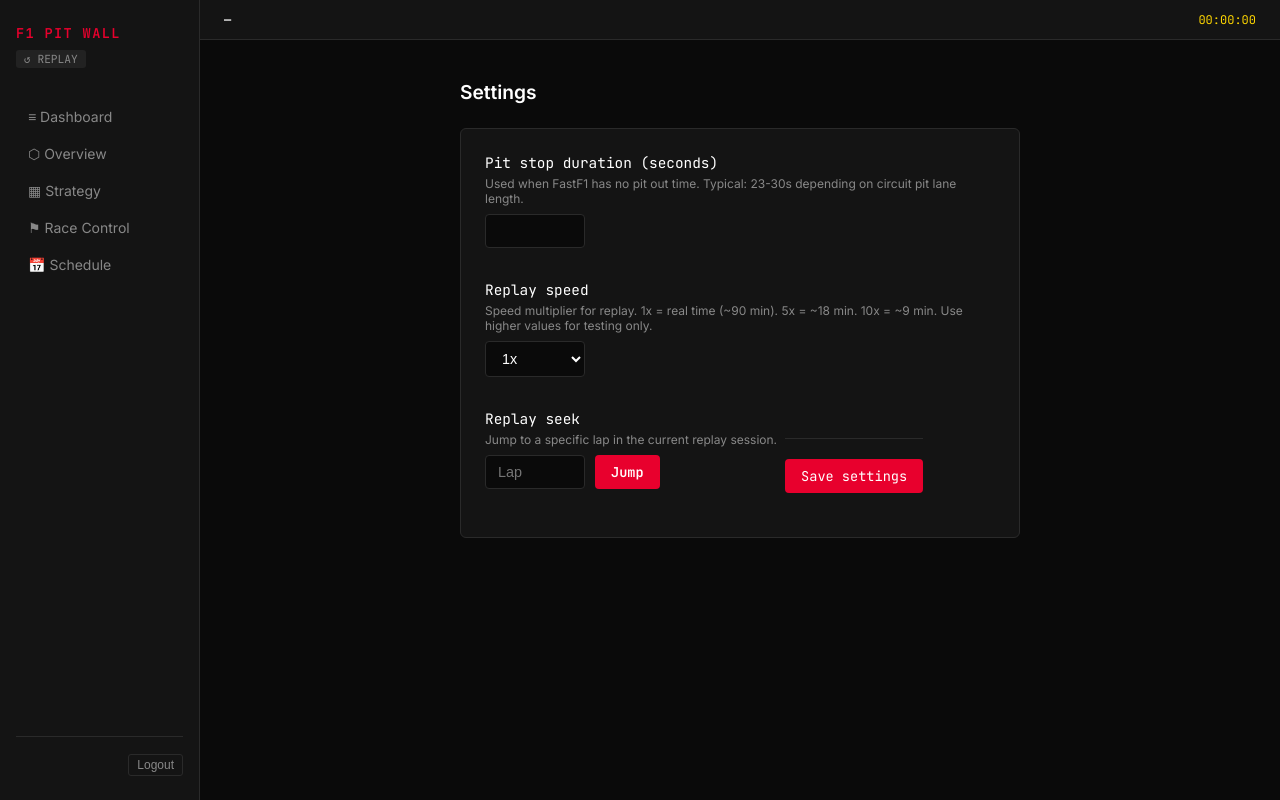
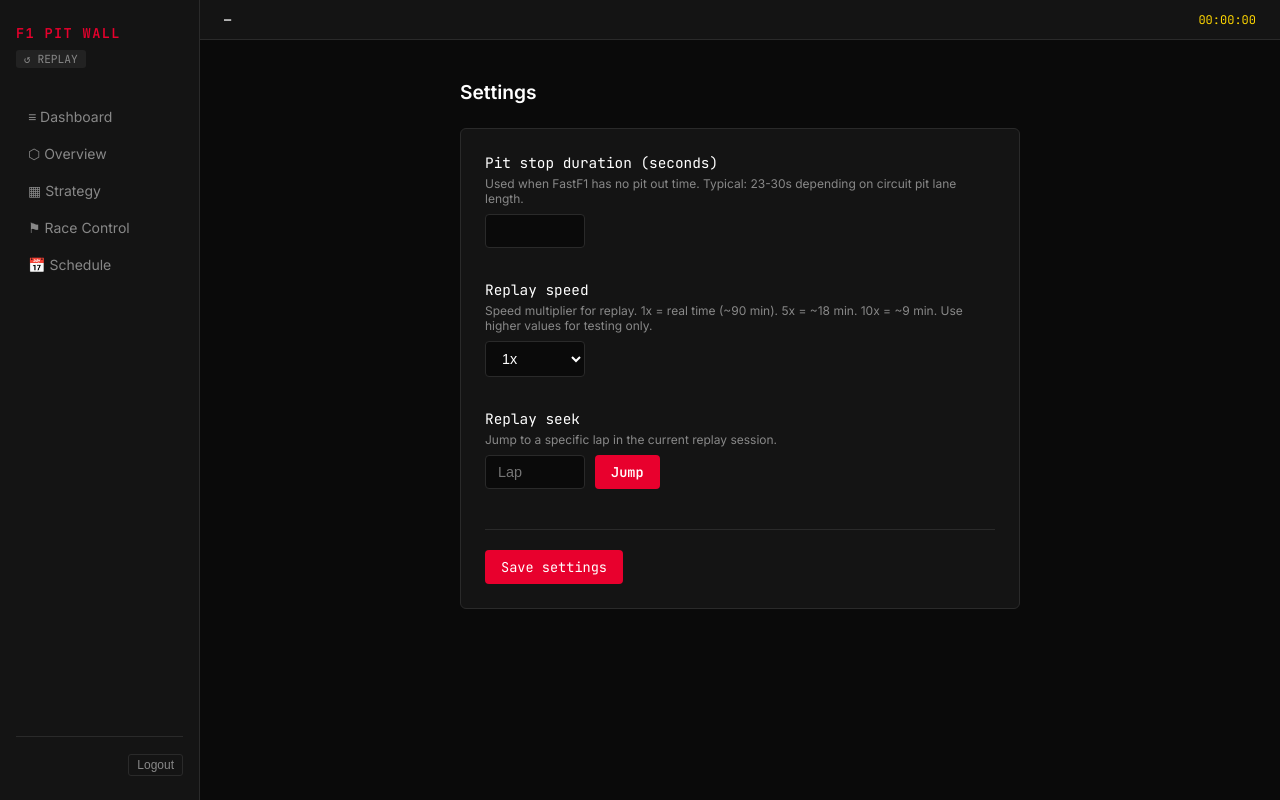
Before and after one commit to mohibb/f1-pitwall, a Python web app: template templates/admin/settings.html in a window 1280 px wide. Run offline with Jinja, Linux system fonts and the light colour scheme; the template is opened without the code that fills it, so the values that code supplies are empty.

Commit message:
fix: settings page Save button layout

```diff
--- a/templates/admin/settings.html
+++ b/templates/admin/settings.html
@@ -83,7 +83,7 @@
                      font-size: 0.85rem; font-family: "JetBrains Mono", monospace; }
 .seek-btn:hover    { opacity: 0.85; }
 .seek-status       { font-size: 0.8rem; font-family: "JetBrains Mono", monospace; color: #888; }
-.setting-save      { border-top: 1px solid var(--border); padding-top: 20px; margin-top: 8px; }
+.setting-save      { border-top: 1px solid var(--border); padding-top: 20px; margin-top: 8px; display: block; width: 100%; clear: both; }
 .admin-btn         { background: var(--accent); color: #fff; border: none;
                      padding: 10px 24px; border-radius: 4px; cursor: pointer;
                      font-size: 0.85rem; font-family: "JetBrains Mono", monospace; }
```
